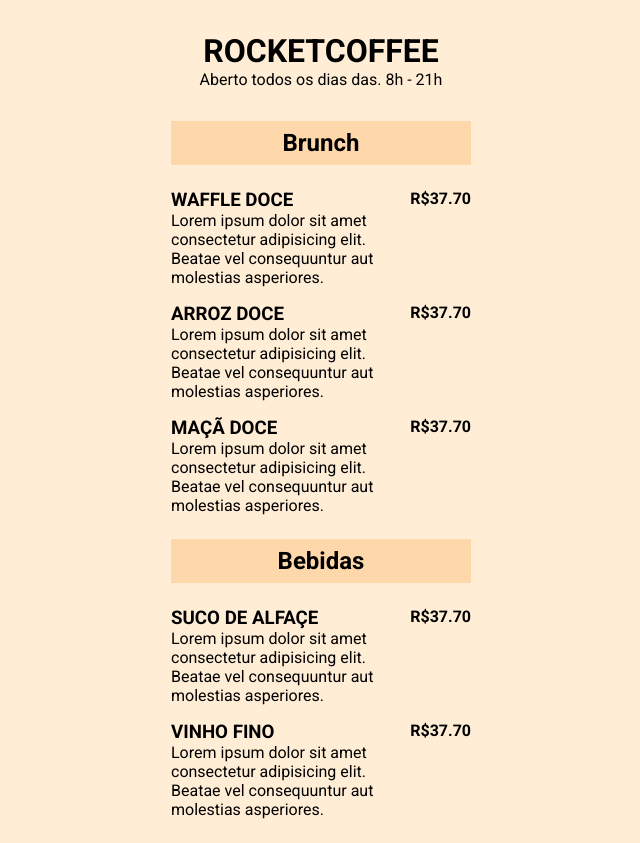
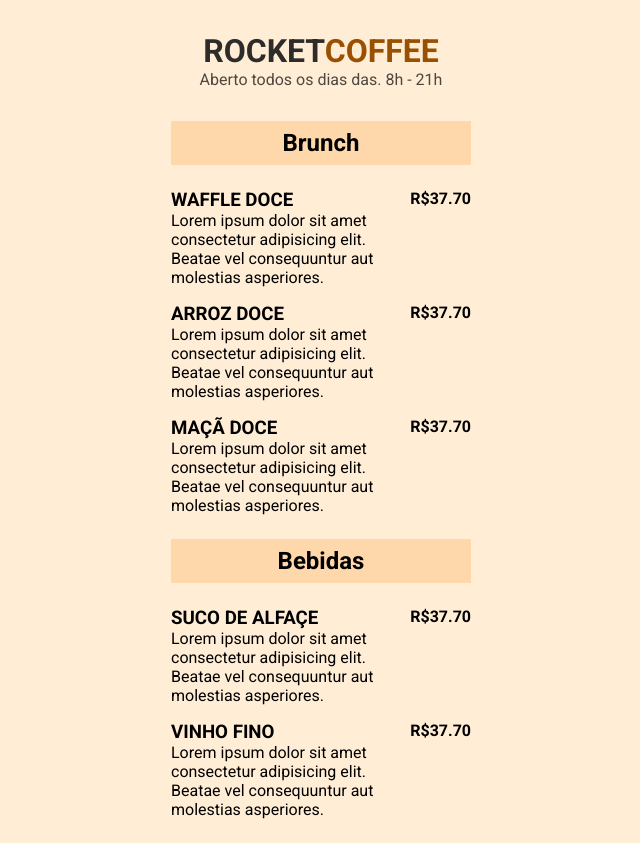
Before and after one commit to matheushenriqueferreira/rocketcoffee, a plain HTML site: page index.html in a window 1280 px wide. Shown: the whole page, without its empty margins (319-959 px from the left). Drawn offline with Linux system fonts and the light colour scheme.

Commit message:
Inserido cores no header e alterado variaveis css

```diff
--- a/styles.css
+++ b/styles.css
@@ -5,7 +5,8 @@
   --bg-title-color: #FED7AA;
   --text-color: #2D2C2A;
   --text-color2: #995000;
-  --text-color3: rgb(0, 0, 0, 0.6);
+  --text-color3: rgb(0, 0, 0, 0.7);
+  --text-color4: rgb(0, 0, 0, 0.6);
 }
 
 * {
@@ -26,6 +27,19 @@ ul {
 header {
   text-align: center;
   padding: 32px 0;
+}
+
+header h1 {
+  color: var(--text-color);
+  font-weight: 700;
+}
+
+header h1 span {
+  color: var(--text-color2);
+}
+
+header p {
+  color: var(--text-color3);
 }
 
 header, section {
```
